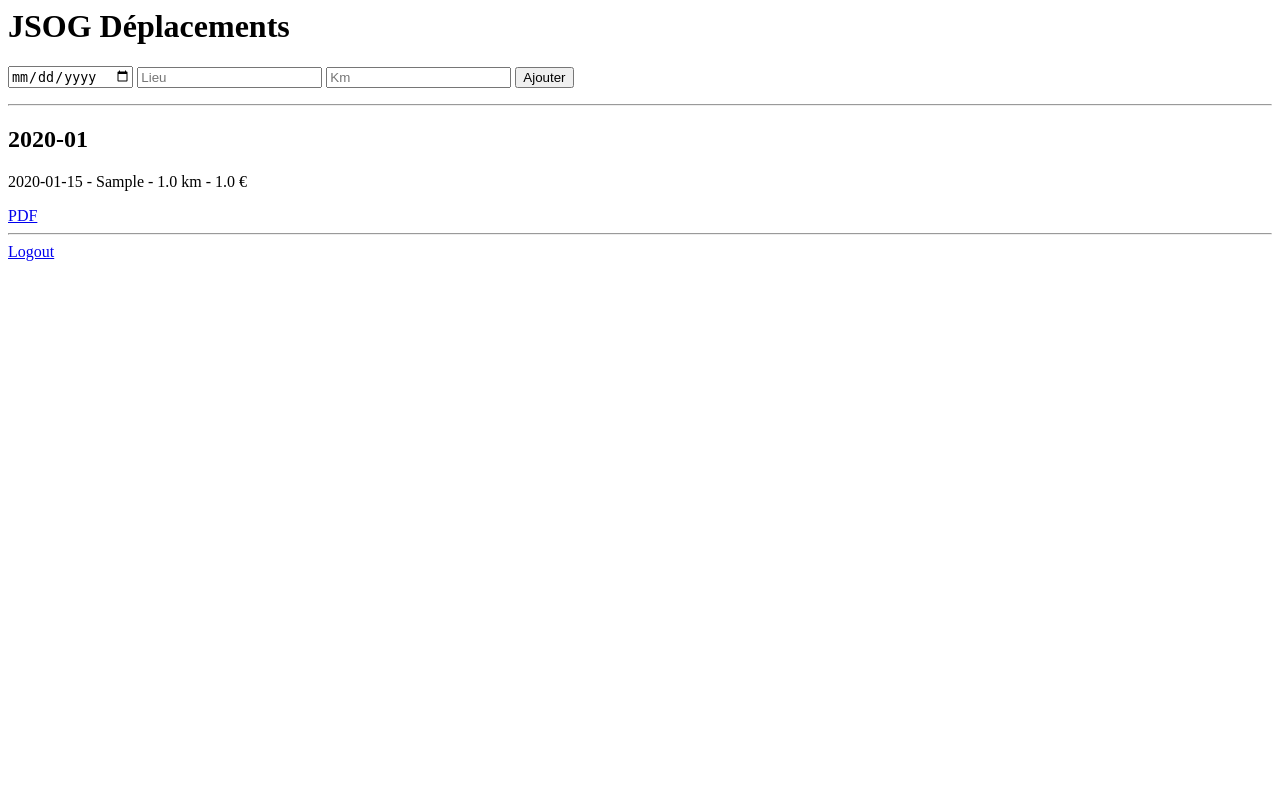
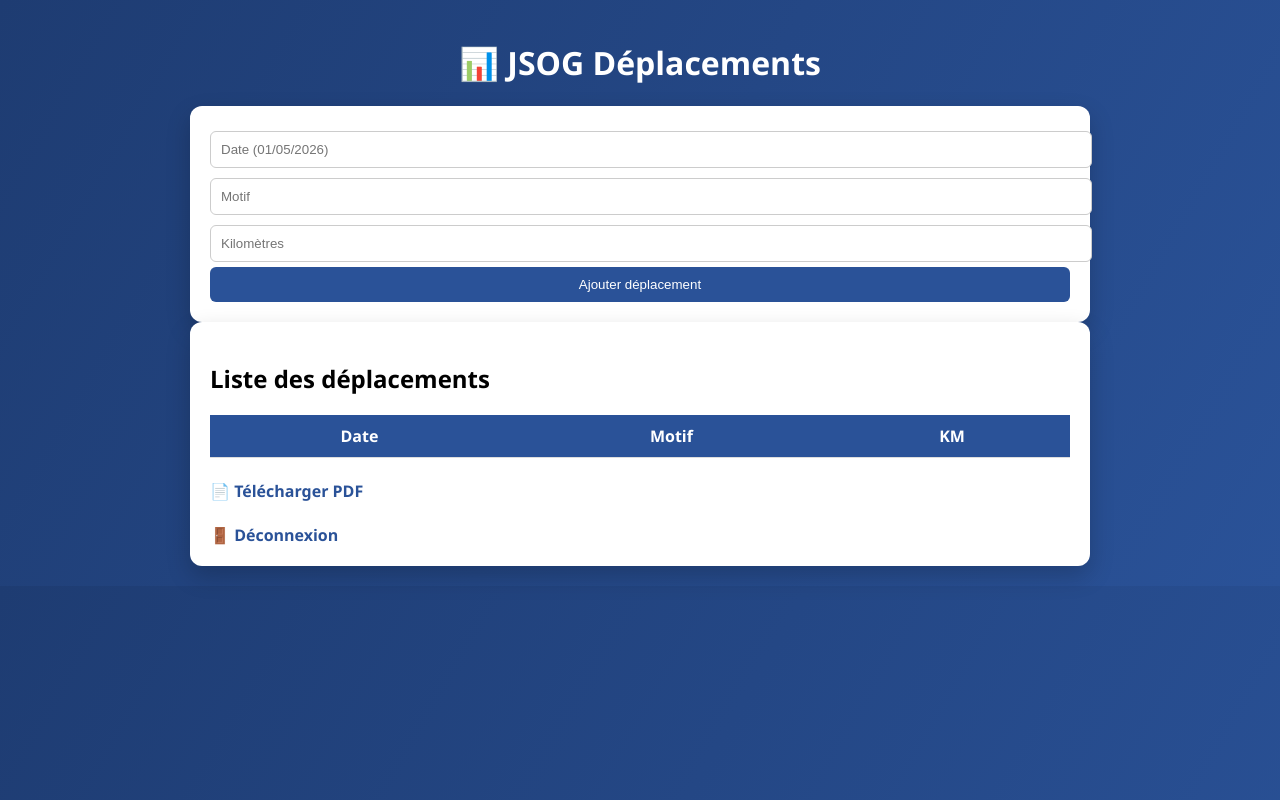
Before and after one commit to momolezine/app_club, a Flask app: page /dashboard in a window 1280 px wide. Run offline with Flask 3, Linux system fonts and the light colour scheme; a user stored in the database is signed in; tables that the repository leaves empty hold one stand-in row (values such as "Sample post"); lists and menus that the app fills with data are empty.

Commit message:
JSOG PRO DESIGN

```diff
--- a/app.py
+++ b/app.py
@@ -102,44 +102,31 @@ def dashboard():
     return render_template("dashboard.html", frais_par_mois=frais_par_mois)
 
 # ---------- PDF ----------
-@app.route("/pdf/<mois>")
+@app.route('/pdf')
 @login_required
-def pdf(mois):
-    frais = Frais.query.filter_by(user_id=current_user.id).all()
+def generate_pdf():
+    filename = "deplacements.pdf"
+    c = canvas.Canvas(filename)
 
-    data = [["Date", "Lieu", "Km", "Montant €"]]
-    total = 0
+    y = 800
+    c.setFont("Helvetica-Bold", 16)
+    c.drawString(200, y, "JSOG - Rapport de déplacements")
+    y -= 40
 
-    for f in frais:
-        if f.date.startswith(mois):
-            data.append([f.date, f.lieu, f.km, f"{f.montant:.2f}"])
-            total += f.montant
+    c.setFont("Helvetica", 12)
 
-    doc = SimpleDocTemplate("frais.pdf", pagesize=A4)
-    styles = getSampleStyleSheet()
-    elements = []
+    total_km = 0
 
-    elements.append(Paragraph("JSOG - NOTE DE FRAIS", styles["Title"]))
-    elements.append(Paragraph(f"Coach : {current_user.username}", styles["Normal"]))
-    elements.append(Paragraph(f"Mois : {mois}", styles["Normal"]))
+    for d in Deplacement.query.all():
+        c.drawString(50, y, f"{d.date} | {d.motif} | {d.km} km")
+        total_km += d.km
+        y -= 20
 
-    elements.append(Spacer(1, 20))
+    y -= 20
+    c.drawString(50, y, f"TOTAL KM : {total_km} km")
 
-    table = Table(data)
-    table.setStyle([
-        ("BACKGROUND", (0,0), (-1,0), colors.black),
-        ("TEXTCOLOR", (0,0), (-1,0), colors.yellow),
-        ("GRID", (0,0), (-1,-1), 1, colors.black),
-    ])
-
-    elements.append(table)
-    elements.append(Spacer(1, 20))
-    elements.append(Paragraph(f"TOTAL : {total:.2f} €", styles["Heading1"]))
-
-    doc.build(elements)
-
-    return send_file("frais.pdf", as_attachment=True)
-
+    c.save()
+    return send_file(filename, as_attachment=True)
 # ---------- LOGOUT ----------
 @app.route("/logout")
 @login_required
--- /dev/null
+++ b/static/style.css
@@ -0,0 +1,68 @@
+body {
+    font-family: 'Segoe UI', sans-serif;
+    background: linear-gradient(120deg, #1e3c72, #2a5298);
+    color: white;
+    margin: 0;
+}
+
+.container {
+    max-width: 900px;
+    margin: auto;
+    padding: 20px;
+}
+
+.card {
+    background: white;
+    color: black;
+    padding: 20px;
+    border-radius: 12px;
+    box-shadow: 0 10px 25px rgba(0,0,0,0.2);
+}
+
+h1 {
+    text-align: center;
+}
+
+input {
+    padding: 10px;
+    width: 100%;
+    margin: 5px 0;
+    border-radius: 6px;
+    border: 1px solid #ccc;
+}
+
+button {
+    background: #2a5298;
+    color: white;
+    padding: 10px;
+    border: none;
+    border-radius: 6px;
+    width: 100%;
+    cursor: pointer;
+}
+
+button:hover {
+    background: #1e3c72;
+}
+
+table {
+    width: 100%;
+    border-collapse: collapse;
+    margin-top: 15px;
+}
+
+th, td {
+    padding: 10px;
+    border-bottom: 1px solid #ddd;
+}
+
+th {
+    background: #2a5298;
+    color: white;
+}
+
+a {
+    text-decoration: none;
+    color: #2a5298;
+    font-weight: bold;
+}
--- a/templates/dashboard.html
+++ b/templates/dashboard.html
@@ -1,24 +1,50 @@
-<h1>JSOG Déplacements</h1>
+<!DOCTYPE html>
+<html>
+<head>
+    <link rel="stylesheet" href="{{ url_for('static', filename='style.css') }}">
+</head>
 
-<form method="POST">
-<input type="date" name="date">
-<input name="lieu" placeholder="Lieu">
-<input name="km" placeholder="Km">
-<button>Ajouter</button>
-</form>
+<body>
 
-<hr>
+<div class="container">
 
-{% for mois, liste in frais_par_mois.items() %}
-<h2>{{ mois }}</h2>
+    <h1>📊 JSOG Déplacements</h1>
 
-{% for f in liste %}
-<p>{{ f.date }} - {{ f.lieu }} - {{ f.km }} km - {{ f.montant }} €</p>
-{% endfor %}
+    <div class="card">
+        <form method="POST" action="/add">
+            <input name="date" placeholder="Date (01/05/2026)">
+            <input name="motif" placeholder="Motif">
+            <input name="km" placeholder="Kilomètres">
+            <button>Ajouter déplacement</button>
+        </form>
+    </div>
 
-<a href="/pdf/{{ mois }}">PDF</a>
+    <div class="card">
+        <h2>Liste des déplacements</h2>
 
-<hr>
-{% endfor %}
+        <table>
+            <tr>
+                <th>Date</th>
+                <th>Motif</th>
+                <th>KM</th>
+            </tr>
 
-<a href="/logout">Logout</a>
+            {% for d in deplacements %}
+            <tr>
+                <td>{{ d.date }}</td>
+                <td>{{ d.motif }}</td>
+                <td>{{ d.km }}</td>
+            </tr>
+            {% endfor %}
+        </table>
+
+        <br>
+        <a href="/pdf">📄 Télécharger PDF</a>
+        <br><br>
+        <a href="/logout">🚪 Déconnexion</a>
+    </div>
+
+</div>
+
+</body>
+</html>
```
Also changed, not shown: templates/login.html (+18 -7 lines).
